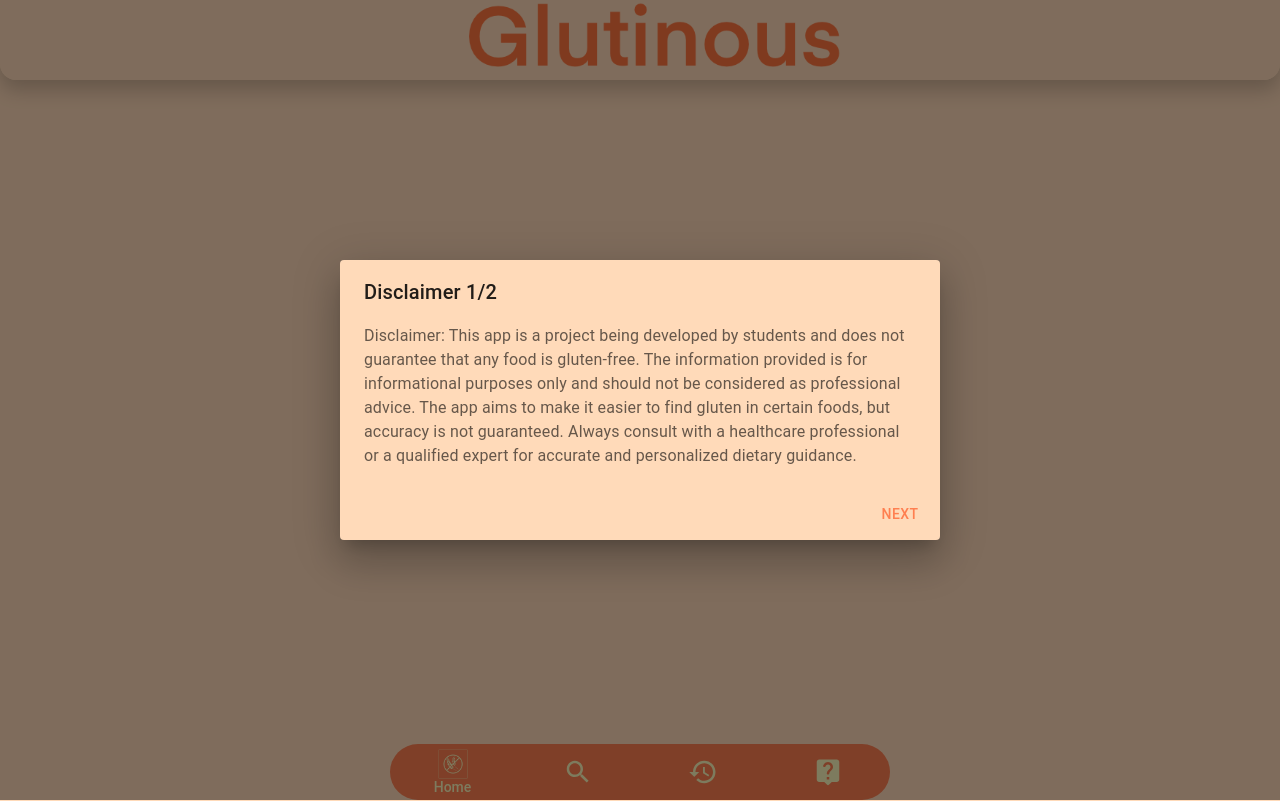
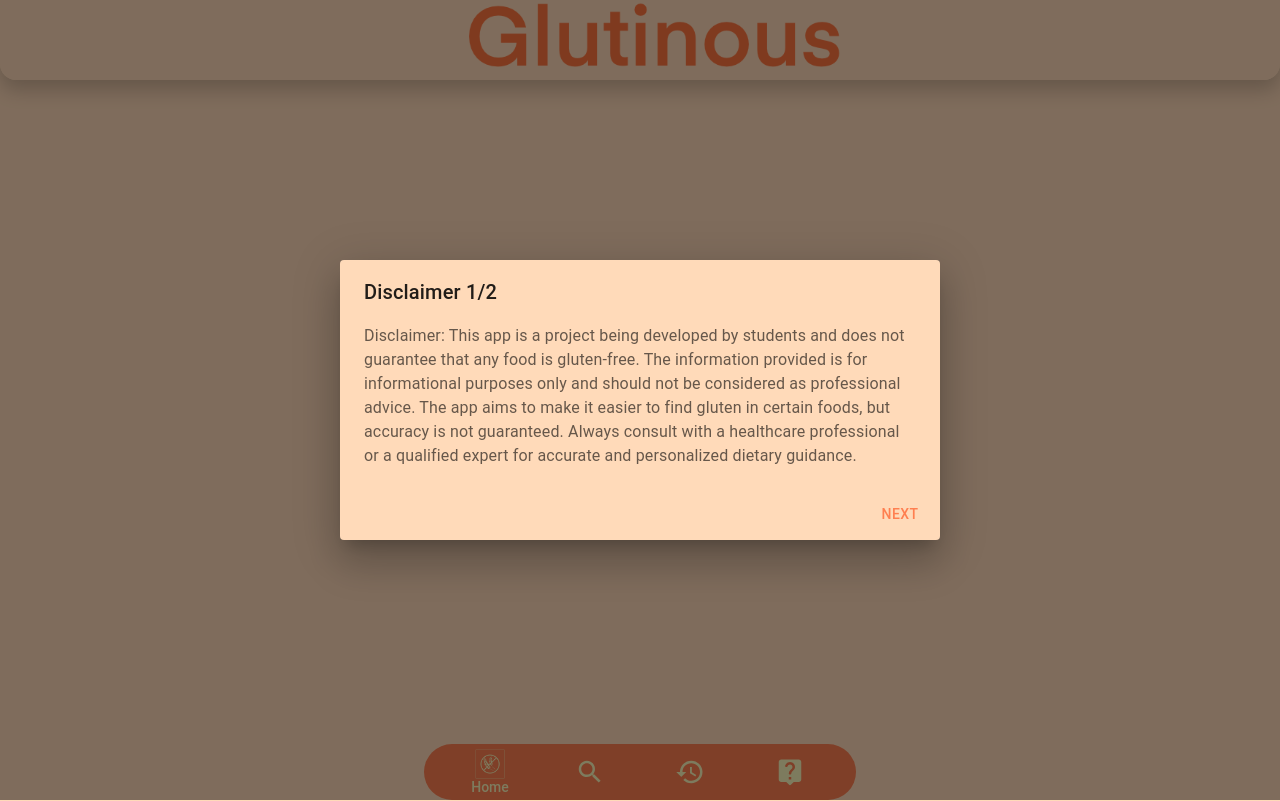
Before and after one commit to MitchWag01/Glutinous, a React (Vite) app in the folder glutinous/glutinous/: page / in a window 1280 px wide. Built offline with nearby package versions, Linux system fonts and the light colour scheme.

Commit message:
nav change

```diff
--- a/glutinous/glutinous/src/components/NavBar/Navbar.tsx
+++ b/glutinous/glutinous/src/components/NavBar/Navbar.tsx
@@ -53,7 +53,7 @@ const NavBar: React.FC<NavBarProps> = ({ onNavButtonClick, selectedButton }) =>
     <ThemeProvider theme={theme}>
       <BottomNavigation
         sx={{
-          width: 500,
+          width: 400,
           bgcolor: 'primary.main',
           borderRadius: 10,
           '& .MuiBottomNavigationAction-root': {
@@ -66,6 +66,7 @@ const NavBar: React.FC<NavBarProps> = ({ onNavButtonClick, selectedButton }) =>
               outline: '2px solid transparent', // Set a transparent outline
             },
           },
+          pl:2,pr:2
         }}
         value={selectedButton}
         onChange={handleChange}
```
